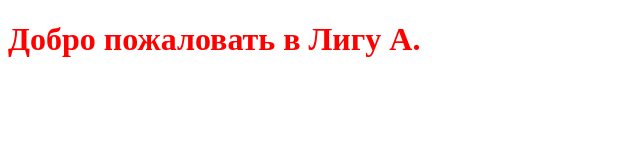
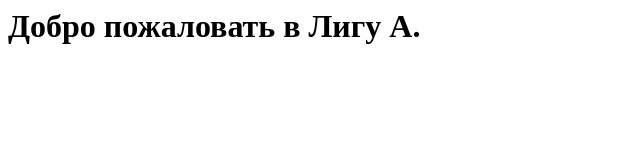
Before and after one commit to Afanstash/2_smart_device, a website: page source/index.html in a window 1280 px wide. Shown: the whole page, without its empty margins (0-640 px from the left). Drawn offline with nearby package versions, Linux system fonts and the light colour scheme; files that its build step writes are made by us from their sources.

```diff
--- a/source/sass/style.scss
+++ b/source/sass/style.scss
@@ -1,3 +1,3 @@
 h1 {
-  color: red;
+  margin: 0;
 }
```
Also changed, not shown: package.json (+5 -4 lines).
